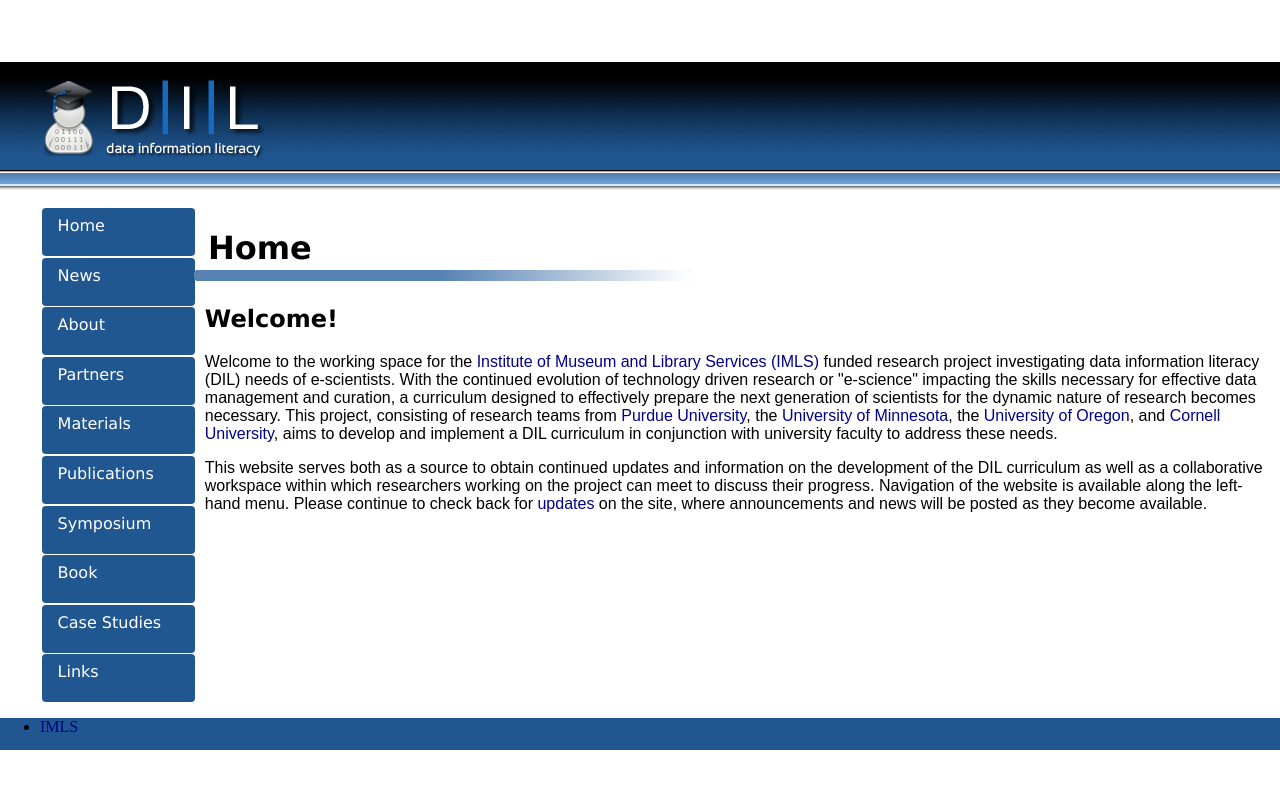
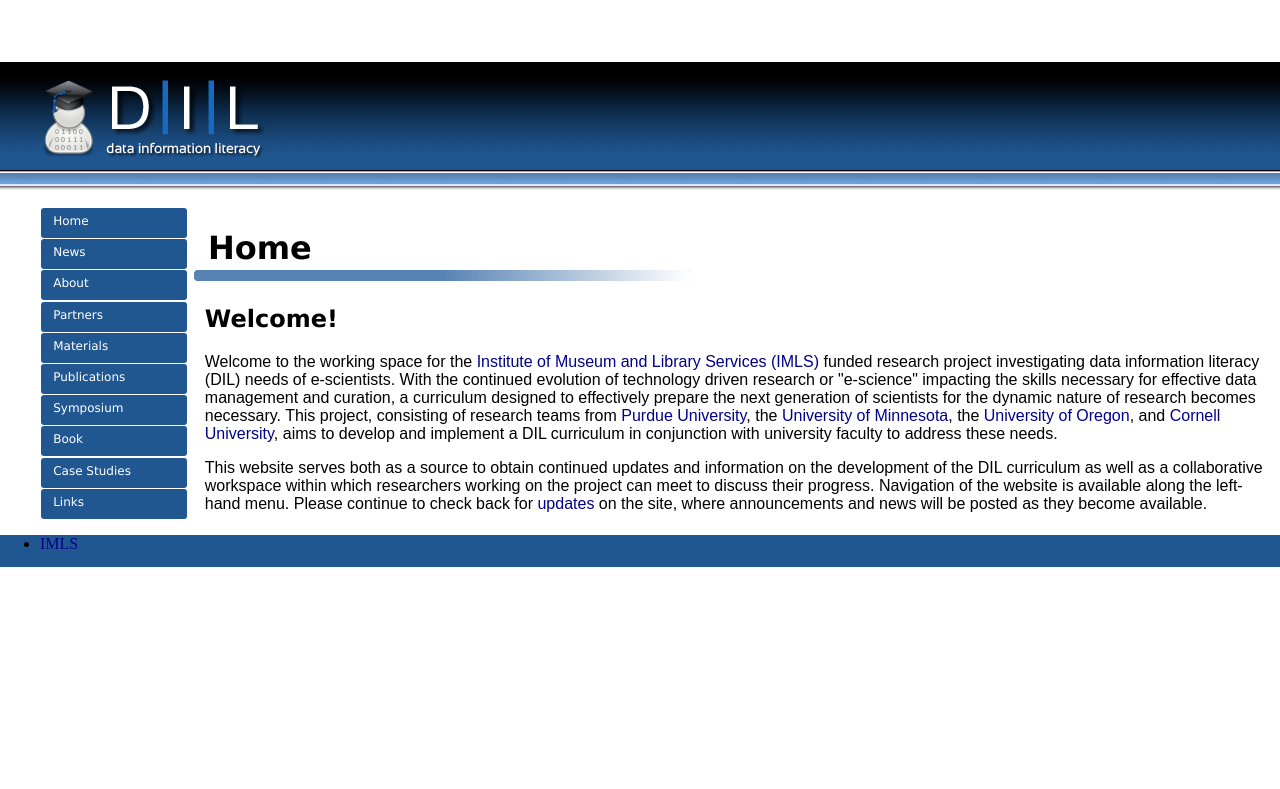
Before and after one commit to datainfolit/datainfolit, a Jekyll site: the page built from index.html, in a window 1280 px wide. Shown: the top 789 px of the page. Built offline with Jekyll 4.4.1, drawn with Linux system fonts in a browser that asks for light colours.

Commit message:
Update main.css

```diff
--- a/css/main.css
+++ b/css/main.css
@@ -42,12 +42,13 @@
 }
 nav ul li {
     font-family: Verdana, Arial, Helvetica, sans-serif;
-    font-size: 1em;
+    font-size: 0.75em;
 }
 nav a {
     display: block;
     width: 80%;
-    height: 2em;
+    height: 1.5em;
+    padding-right: 1vw;
 }
 nav a:hover {
     text-decoration: none;
```
